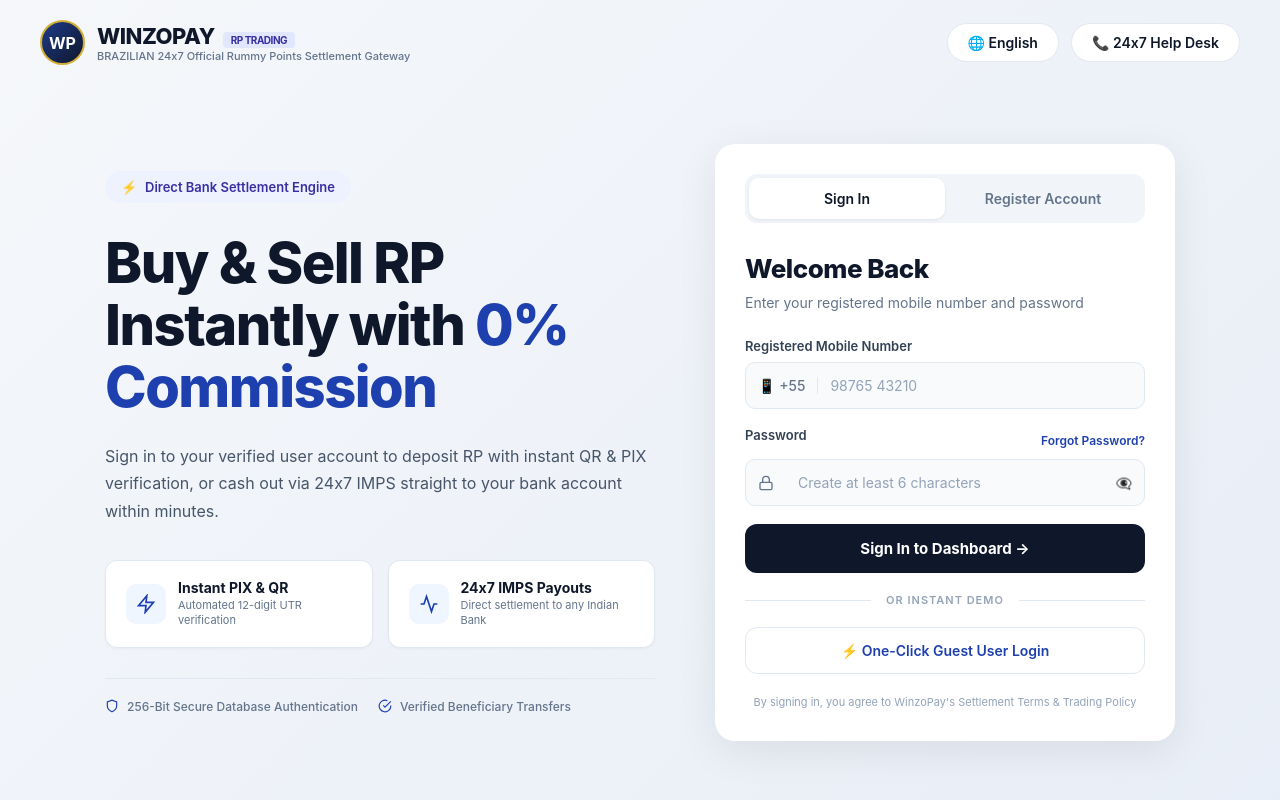
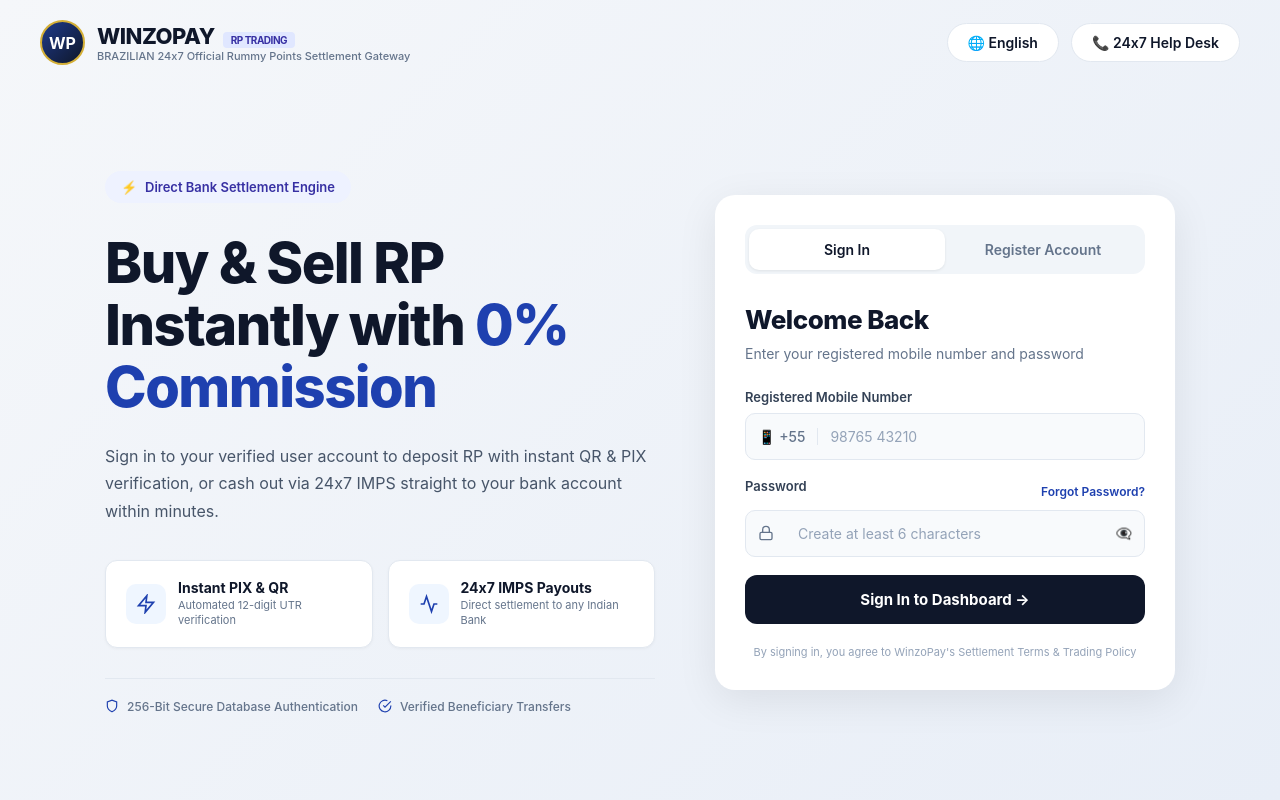
Before and after one commit to zoyakamran210204-cmyk/winzopay-frontend, a React (Create React App) app: page / in a window 1280 px wide. Built offline with nearby package versions, Linux system fonts and the light colour scheme.

Commit message:
feat: added live telegram support widget

```diff
--- a/src/pages/AuthPage.js
+++ b/src/pages/AuthPage.js
@@ -389,12 +389,6 @@
                                 {loading ? '⏳ Please wait...' : `${t('sign_in_dashboard')} →`}
                             </button>
 
-                            <div className="auth-divider">{t('or_instant_demo')}</div>
-
-                            <button type="button" className="guest-btn">
-                                ⚡ {t('one_click_demo')}
-                            </button>
-
                             <p className="auth-terms">{t('terms_agree')}</p>
 
                         </form>
@@ -497,16 +491,11 @@
                                 {loading ? '⏳ Please wait...' : `${t('complete_registration')} →`}
                             </button>
 
-                            <div className="auth-divider">{t('or_instant_demo')}</div>
-
-                            <button type="button" className="guest-btn">
-                                ⚡ {t('one_click_demo')}
-                            </button>
-
                             <p className="auth-terms">{t('terms_agree')}</p>
 
                         </form>
                     )}
+
                     {/* ================================
                         FORGOT PASSWORD MODAL - TELEGRAM CONTACT
                         ================================ */}
```
Lines whose indentation alone changed are shown as unchanged.
